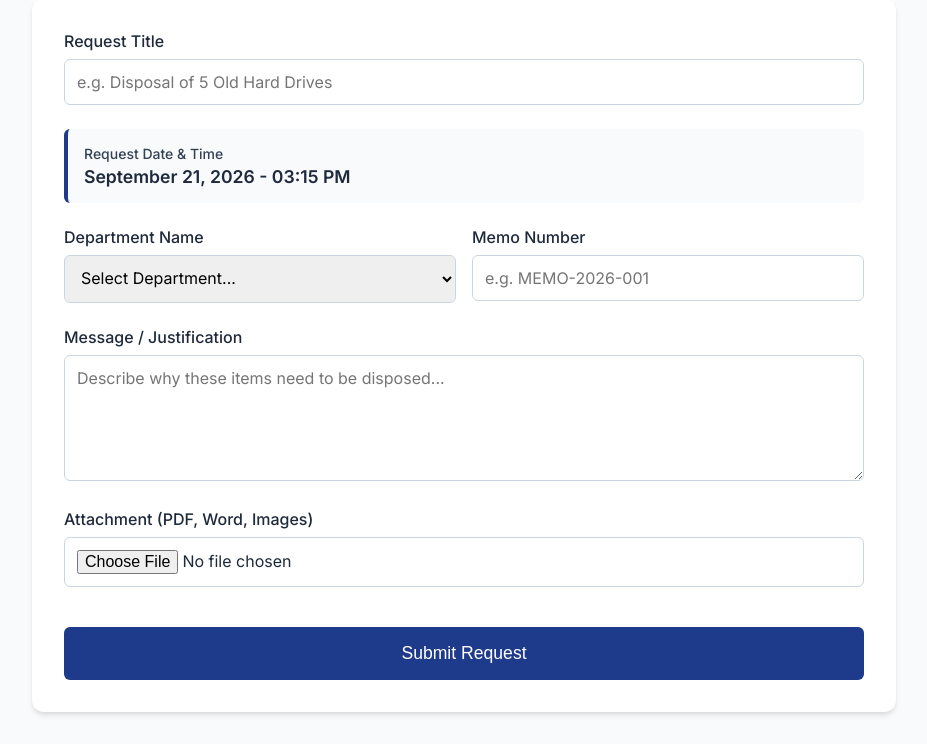
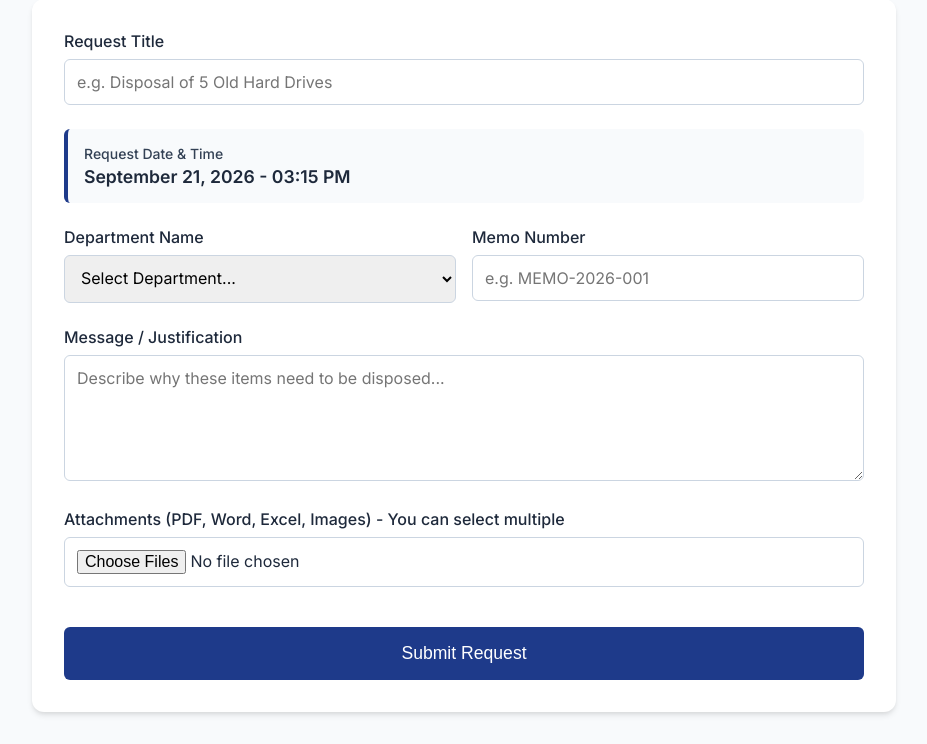
Before and after one commit to 19niel/UBIX-PHP-Disposal-Approving-System-, a PHP site: page /create_request.php in a window 1280 px wide. Shown: the part 134-878 px from the top of the page, without its empty margins (176-1103 px from the left). Run offline with PHP 8.4, Linux system fonts and the light colour scheme; a user stored in the database is signed in.

Commit message:
added multiple file uploads and signature line fix

```diff
--- a/create_request.php
+++ b/create_request.php
@@ -12,17 +12,22 @@ if ($_SERVER['REQUEST_METHOD'] == 'POST') {
     $request_message = $_POST['message'];
 
     // File upload
-    $attachment_path = '';
-    if (isset($_FILES['attachment']) && $_FILES['attachment']['error'] === UPLOAD_ERR_OK) {
+    $attachment_paths = [];
+    if (isset($_FILES['attachments'])) {
         $uploadDir = 'uploads/';
         if (!is_dir($uploadDir)) mkdir($uploadDir, 0777, true);
 
-        $filename = time() . '_' . basename($_FILES['attachment']['name']);
-        $targetFile = $uploadDir . $filename;
-        if (move_uploaded_file($_FILES['attachment']['tmp_name'], $targetFile)) {
-            $attachment_path = $targetFile;
+        foreach ($_FILES['attachments']['tmp_name'] as $key => $tmp_name) {
+            if ($_FILES['attachments']['error'][$key] === UPLOAD_ERR_OK) {
+                $filename = time() . '_' . basename($_FILES['attachments']['name'][$key]);
+                $targetFile = $uploadDir . $filename;
+                if (move_uploaded_file($tmp_name, $targetFile)) {
+                    $attachment_paths[] = $targetFile;
+                }
+            }
         }
     }
+    $attachment_path = !empty($attachment_paths) ? json_encode($attachment_paths) : '';
 
     try {
         // Insert request
@@ -130,8 +135,8 @@ if ($_SERVER['REQUEST_METHOD'] == 'POST') {
                 </div>
 
                 <div class="form-group">
-                    <label class="form-label">Attachment (PDF, Word, Images)</label>
-                    <input type="file" name="attachment" class="form-control" accept=".pdf,.doc,.docx,.jpg,.png">
+                    <label class="form-label">Attachments (PDF, Word, Excel, Images) - You can select multiple</label>
+                    <input type="file" name="attachments[]" class="form-control" accept=".pdf,.doc,.docx,.jpg,.png,.xls,.xlsx" multiple>
                 </div>
 
                 <button type="submit" class="btn" style="width: 100%; padding: 1rem; font-size: 1.1rem; margin-top: 1rem;">Submit Request</button>
--- a/print_request.php
+++ b/print_request.php
@@ -99,8 +99,7 @@ foreach ($approvals as $approval) {
         }
         .signature-img-container {
             height: 50px;
-            width: 200px;
-            max-width: 100%;
+            width: 100%;
             border-bottom: 1px solid #000;
             margin-bottom: 5px;
             position: relative;
```
Also changed, not shown: admin_dashboard.php (+10 -2 lines), approve.php (+16 -7 lines).
